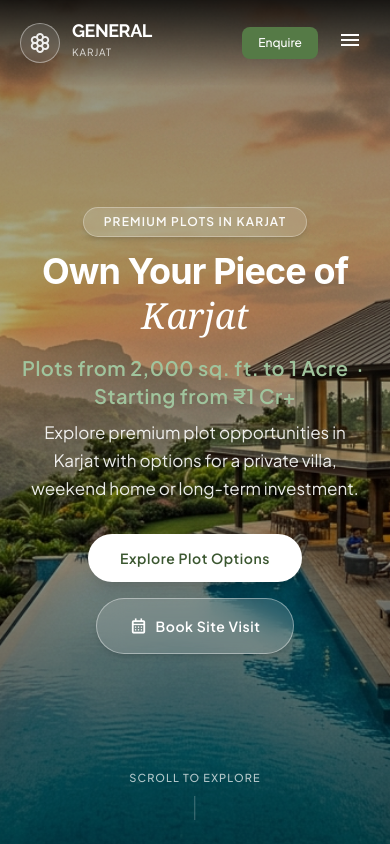
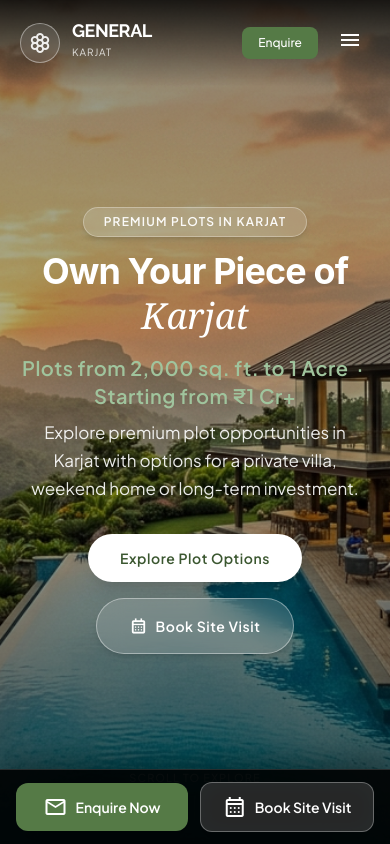
Before and after one commit to WOLFSGIT-24/karajat-plot, a React (Vite) app: page / in a window 390 px wide. Shown: the top 844 px of the page. Built offline with nearby package versions, Linux system fonts and the light colour scheme; a web font is replaced by a local one.

Commit message:
Add fixed bottom CTA bar on mobile screens

```diff
--- a/src/App.jsx
+++ b/src/App.jsx
@@ -8,6 +8,7 @@ import LocationAdvantage from './components/LocationAdvantage';
 import KeyHighlights from './components/KeyHighlights';
 import FinalCTA from './components/FinalCTA';
 import Footer from './components/Footer';
+import MobileFixedCTA from './components/MobileFixedCTA';
 import { BrochureModal, DossierModal, ImageLightboxModal, ToastNotification } from './components/Modals';
 
 export default function App() {
@@ -33,7 +34,7 @@ export default function App() {
   };
 
   return (
-    <div className="min-h-screen bg-surface font-body-md text-body-md text-on-surface antialiased selection:bg-secondary-fixed selection:text-on-secondary-fixed">
+    <div className="min-h-screen bg-surface font-body-md text-body-md text-on-surface antialiased selection:bg-secondary-fixed selection:text-on-secondary-fixed pb-20 md:pb-0">
       <Header onOpenBookModal={handleOpenBookModal} />
 
       <main className="w-full bg-surface">
@@ -63,6 +64,9 @@ export default function App() {
 
       <Footer />
 
+      {/* Mobile Only Fixed Bottom Action Bar */}
+      <MobileFixedCTA onOpenBookModal={handleOpenBookModal} />
+
       {/* Interactive Overlay Dialogs */}
       <BrochureModal
         isOpen={isBrochureOpen}
--- /dev/null
+++ b/src/components/MobileFixedCTA.jsx
@@ -0,0 +1,29 @@
+import React from 'react';
+
+export default function MobileFixedCTA({ onOpenBookModal }) {
+  return (
+    <div className="fixed bottom-0 left-0 right-0 z-50 md:hidden bg-black/90 backdrop-blur-xl border-t border-white/15 px-4 py-3 shadow-[0_-8px_30px_rgba(0,0,0,0.35)] transition-all duration-300">
+      <div className="flex items-center justify-between gap-3 max-w-md mx-auto">
+        {/* Left Button: Enquire Now */}
+        <button
+          onClick={onOpenBookModal}
+          type="button"
+          className="flex-1 inline-flex items-center justify-center gap-2 bg-[#557A46] hover:bg-[#3b5730] text-white font-semibold text-sm py-3 px-4 rounded-xl shadow-lg active:scale-[0.98] transition-all cursor-pointer"
+        >
+          <span className="material-symbols-outlined text-lg">mail</span>
+          <span>Enquire Now</span>
+        </button>
+
+        {/* Right Button: Book Site Visit */}
+        <button
+          onClick={onOpenBookModal}
+          type="button"
+          className="flex-1 inline-flex items-center justify-center gap-2 bg-white/15 hover:bg-white/25 border border-white/30 text-white font-semibold text-sm py-3 px-4 rounded-xl backdrop-blur-md shadow-lg active:scale-[0.98] transition-all cursor-pointer"
+        >
+          <span className="material-symbols-outlined text-lg">calendar_month</span>
+          <span>Book Site Visit</span>
+        </button>
+      </div>
+    </div>
+  );
+}
```
